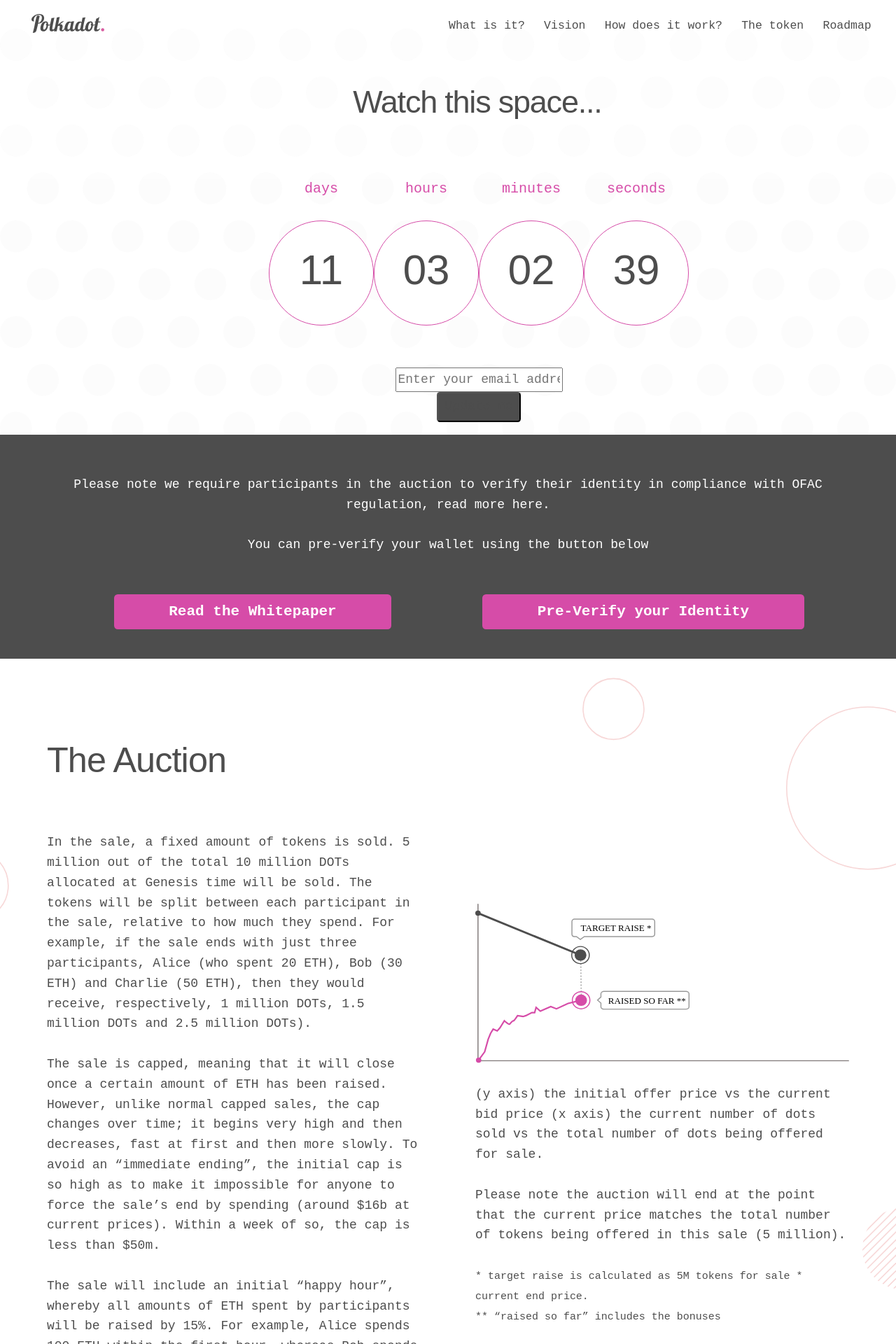
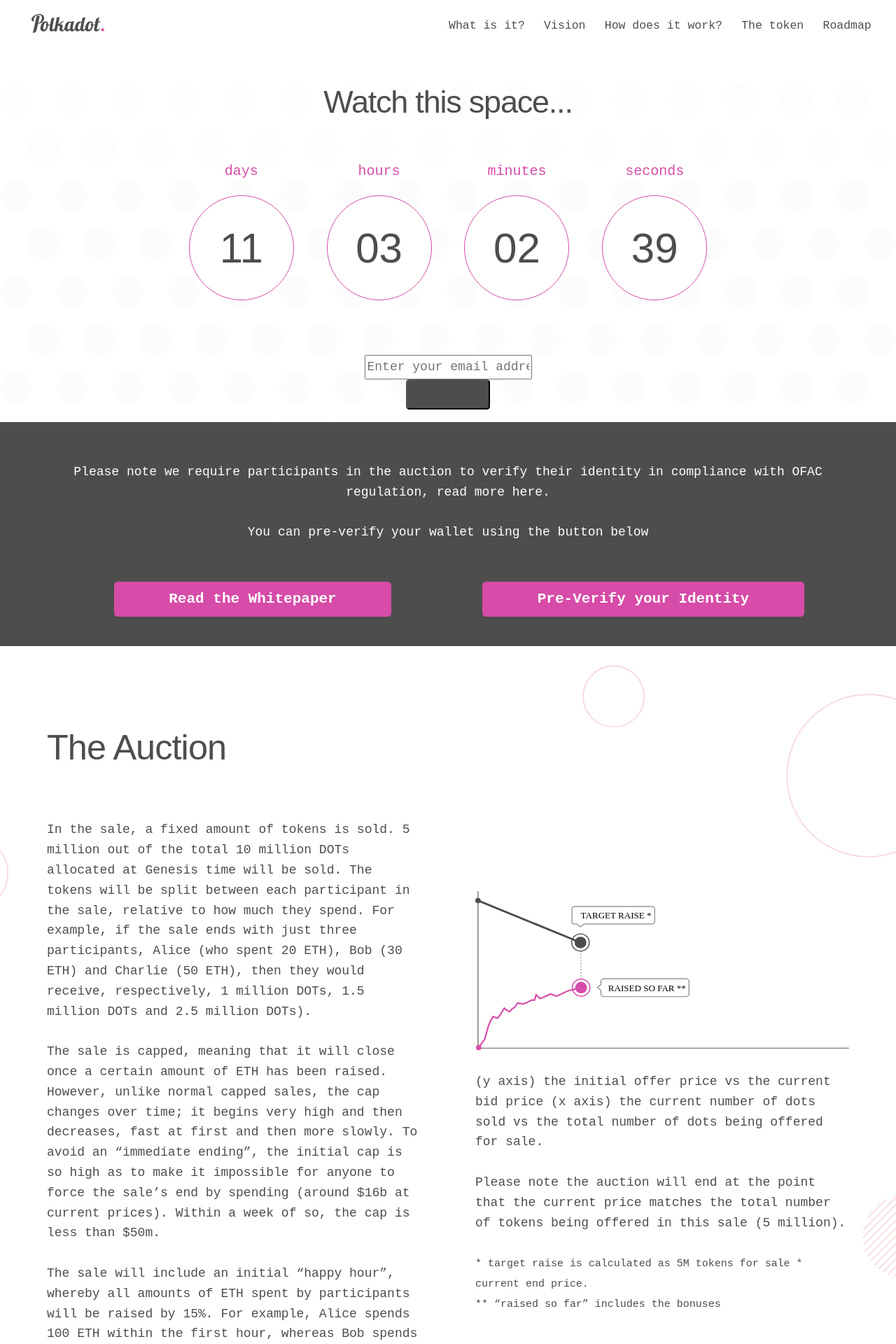
Before and after one commit to falinebambi/polkadot.network, a Jekyll site: the page built from index.markdown, in a window 1280 px wide. Shown: the top 1920 px of the page at 70% size. Built offline with Jekyll 4.4.1, drawn with Linux system fonts in a browser that asks for light colours; comment, search, counter and statistics services are not loaded.

Commit message:
Update the Countdown Timer

```diff
--- a/_includes/dots-countdown.html
+++ b/_includes/dots-countdown.html
@@ -3,10 +3,23 @@
             <div class="sqs-block-content">
               <h1 class="header__title">Watch this space...</h1>
               <div id="timer">
-                <div id="days" class="counter"></div>
-                <div id="hours" class="counter"></div>
-                <div id="minutes" class="counter"></div>
-                <div id="seconds" class="counter"></div>
+                <div class="counter">
+                  <span class="counter__label">days</span>
+                  <span class="counter__value" id="days"></span>
+                </div>
+                <div class="counter">
+                  <span class="counter__label">hours</span>
+                  <span class="counter__value" id="hours"></span>
+                </div>
+                <div class="counter">
+                  <span class="counter__label">minutes</span>
+                  <span class="counter__value" id="minutes"></span>
+                </div>
+                <div class="counter">
+                  <span class="counter__label">seconds</span>
+                  <span class="counter__value" id="seconds"></span>
+                </div>
+
                 <div id="mc_embed_signup">
                 <form action="//kirstynandkirstyn.us13.list-manage.com/subscribe/post?u=4f5461fe75556d88be395190b&amp;id=2d0c830769" method="post" id="mc-embedded-subscribe-form" name="mc-embedded-subscribe-form" class="validate" target="_blank" novalidate>
                     <div id="mc_embed_signup_scroll">
@@ -22,7 +35,6 @@
 </div>
 <script>
   function makeTimer() {
-
     var endTime = new Date("September 30, 2017 12:00:00 EST");
     var endTime = (Date.parse(endTime)) / 1000;
 
--- a/_includes/header.html
+++ b/_includes/header.html
@@ -37,8 +37,6 @@
       </li>
     </ul>
     <a href="/" class="header__home"><img src="{{ site.logo }}" class="header__logo" alt="{{ site.title }}" /></a>
-    <h1 class="header__title">{{ page.header_title | default: page.title }}</h1>
-    {% if page.subtitle %}<div class="header__subtitle">{{ page.subtitle | markdownify }}</div>{% endif %}
     {% if page.header_button and page.url != '/' %}
       <div class="header__buttonWrap">
         <a href="{{ page.header_button.url }}" class="bg--{{ page.header_button.color | default: 'blue' }} header__button">{{ page.header_button.title }}</a>
--- a/_layouts/default.html
+++ b/_layouts/default.html
@@ -12,6 +12,7 @@
     <link rel="stylesheet" href="https://maxcdn.bootstrapcdn.com/bootstrap/3.3.7/css/bootstrap.min.css" />
     <link rel="stylesheet" href="/styles/all.css" />
     <link rel="icon" type="image/x-icon" href="/assets/favicon.ico" />
+    <script src="/scripts/all.js"></script>
   </head>
   <body class="{{ page.layout }}">
     {% if site.google_analytics %}
@@ -31,7 +32,6 @@
       {% include roadmap.html %}
     </div>
     {% include footer.html %}
-    <script src="/scripts/all.js"></script>
     <script src="https://maxcdn.bootstrapcdn.com/bootstrap/3.3.7/js/bootstrap.min.js"</script>
   </body>
 </html>
--- a/index.markdown
+++ b/index.markdown
@@ -1,7 +1,4 @@
 ---
-title:
-header_title:
-subtitle: |-
 color: dots
 background: header
 extended_header: true
--- a/styles/all.scss
+++ b/styles/all.scss
@@ -306,6 +306,14 @@
 .footer__link {
   &:hover {
     opacity: $opacity--hover;
+  }
+}
+.footer__link {
+  color: white;
+
+  &:hover {
+    color: white;
+    text-decoration: underline;
   }
 }
 .header__link--button {
@@ -1623,9 +1631,7 @@
   @include margin-center;
 }
 .header__title {
-  position: absolute;
   color: #4D4D4D;
-  left: 28%;
   font-size: 2.5em;
   margin-top: $v*2.75;
   margin-bottom: $v*0.75;
@@ -1702,14 +1708,10 @@
   color: $color--dark-gray;
   background-image: url(/assets/bk-dots.svg);
   width: 100%;
-  height: 580px;
   background-size: cover;
   background-repeat: no-repeat;
   background-position: top;
   z-index: 1;
-  @include max-width($max-width--sm) {
-    height: 450px;
-  }
 }
 
 .header-buttons {
@@ -1717,53 +1719,46 @@
   margin-right: auto;
 }
 
+#timer {
+  margin: 1rem auto;
+  display: inline-block;
+
   .counter {
-  display: table-cell;
-  margin:1.5%;
+    display: inline-block;
+    margin: 0 1rem;
+  }
+
+  .counter__value {
+    display: block;
     font-family: 'Abel', sans-serif;
     font-size: 60px;
-  padding-top: 1.2rem;
     background-color: white;
     border: 1px solid $color--magenta;
     color: $color--dark-gray;
-  width:150px;
     border-radius: 50%;
     height:150px;
-}
-
-#timer {
-    position: absolute;
-    top:35%;
-    left:30%;
-    margin-left: auto;
-    margin-right: auto;
-}
-
-#timer span {
+    width:150px;
+    line-height: 150px;
+  }
+
+  .counter__label {
     font-family: $font-family--monospace;
     letter-spacing: 0px;
     color: $color--magenta;
-      margin-top: -10rem;
     font-size: 20px;
     display: block;
+    margin: 1rem 0;
+  }
 }
 
 @media (max-width : 667px) {
    #timer {
-      left: 1.5rem;
-      top: 18rem;
-  }
-  #timer div {
-      padding: 16px;
-      font-size: 26px !important;
-  }
-   #timer span {
-        margin-top: 2px;
-        font-size: 12px !important;
-      }
-    .counter {
+    .counter__value {
+      font-size: 35px;
+      height: 95px;
+      line-height: 95px;
       width: 95px;
-      height: 95px;
+    }
   }
 }
 
```
Also changed, not shown: other parts of _includes/dots-countdown.html (+10 -6 lines). Lines whose indentation alone changed are shown as unchanged.
